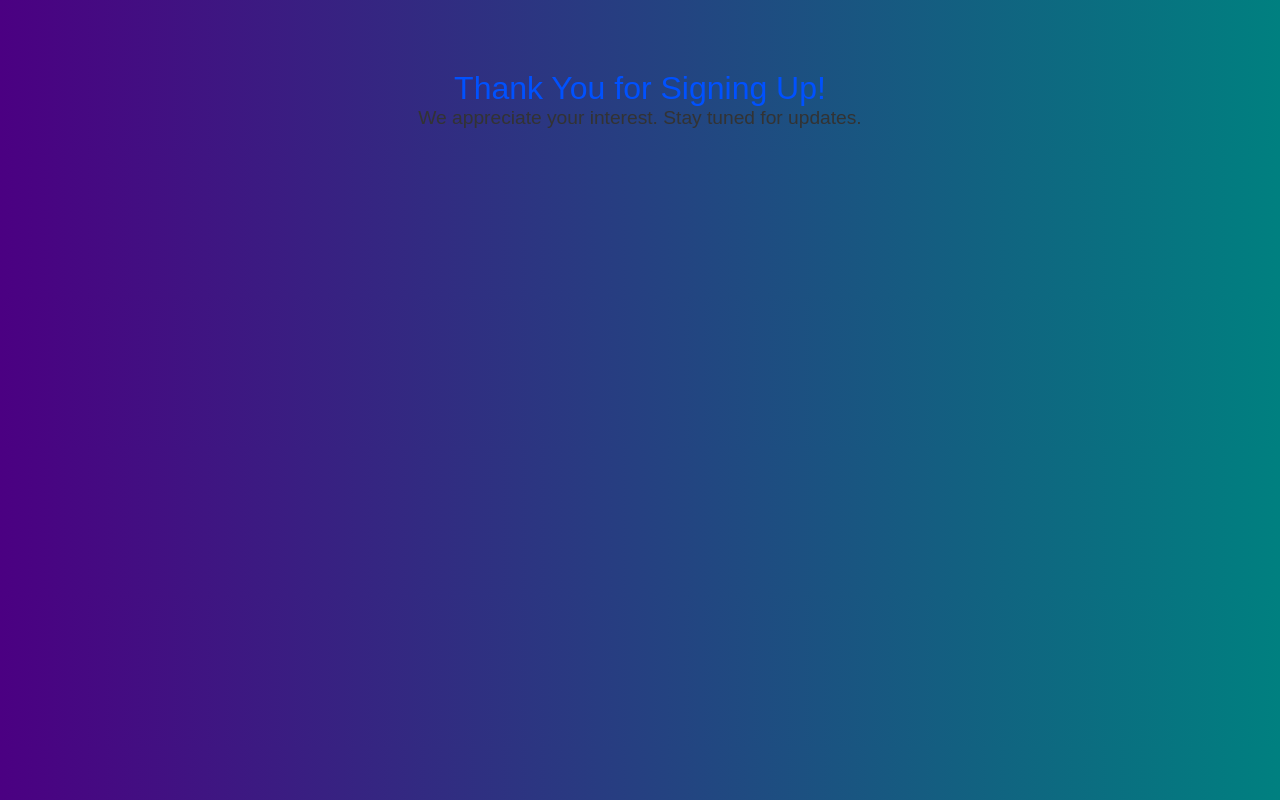
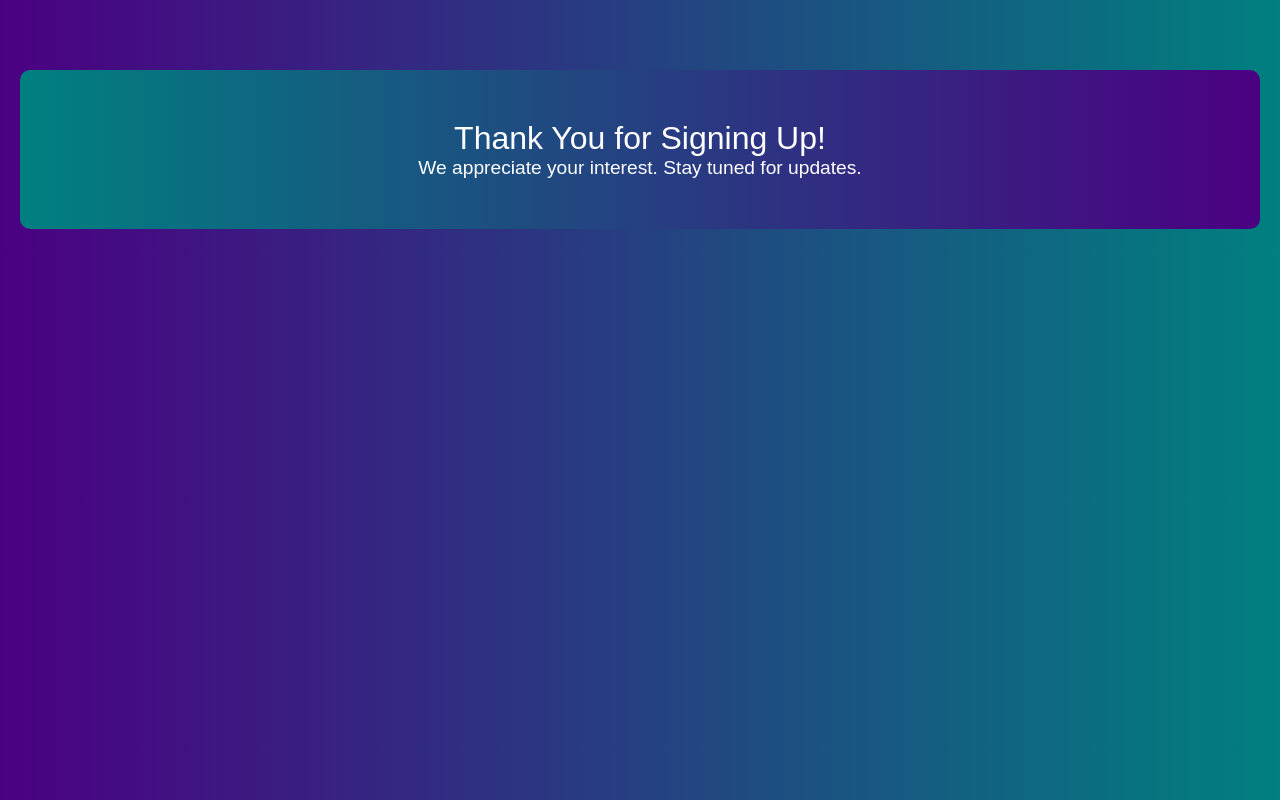
Before and after one commit to emyers7/project1, a plain HTML site: page thank-you.html in a window 1280 px wide. Drawn offline with Linux system fonts and the light colour scheme.

Commit message:
Update styles.css
Added color-specific styling to the thank-you page.
Made the gradient a blue to purple instead of a purple to blue to "spice things up"
Also made sure that the text would be readable by making the text color white :)

```diff
--- a/css/styles.css
+++ b/css/styles.css
@@ -61,19 +61,16 @@ button {
 .thank-you {
   text-align: center;
   margin-top: 50px;
+  color: white; /* Set text color to white for better contrast */
+  background: linear-gradient(to right, #008080, #4b0082); /* Added blue to purple gradient */
+  padding: 50px;
+  border-radius: 10px;
 }
 
 .thank-you h1 {
   font-size: 2rem;
-    color: #0051ff;
 }
 
 .thank-you p {
   font-size: 1.2rem;
-    color: #333;
 }
-
-  header h1 {
-    font-size: 2.5rem;
-  }
-}
```
Lines whose indentation alone changed are shown as unchanged.
